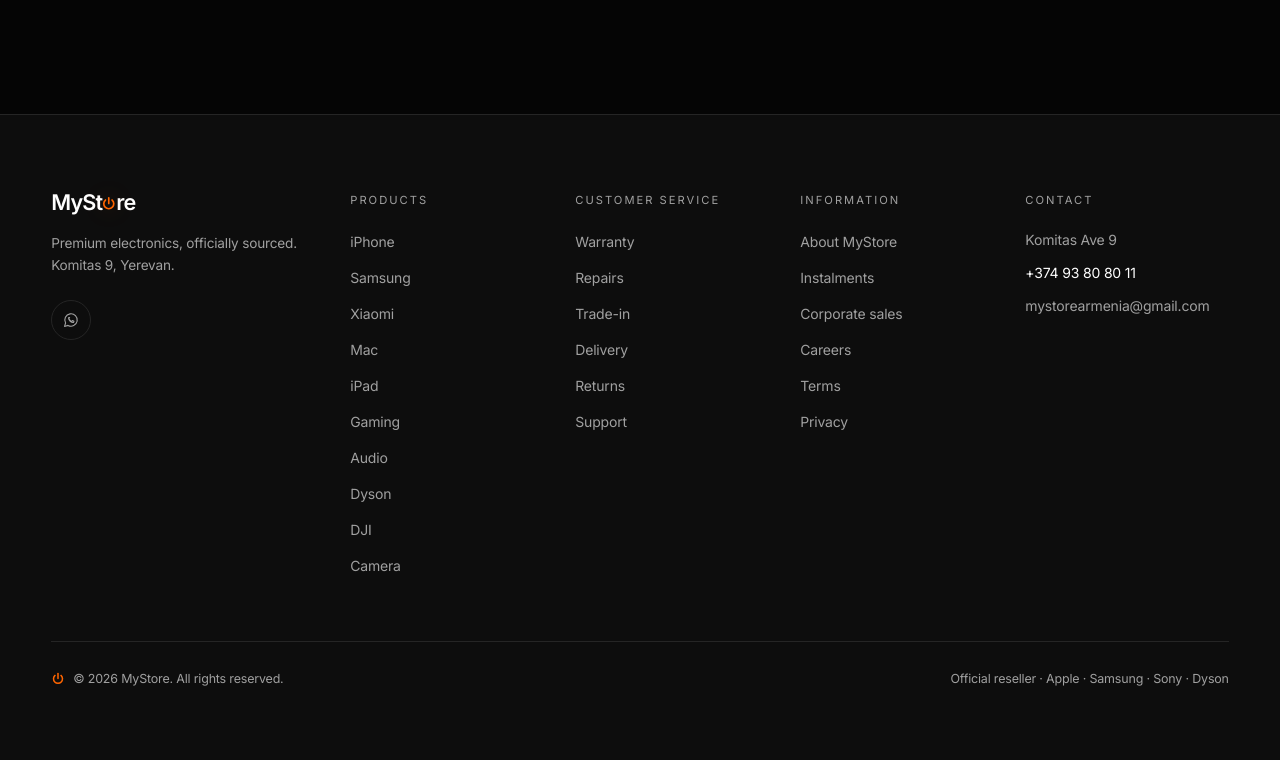
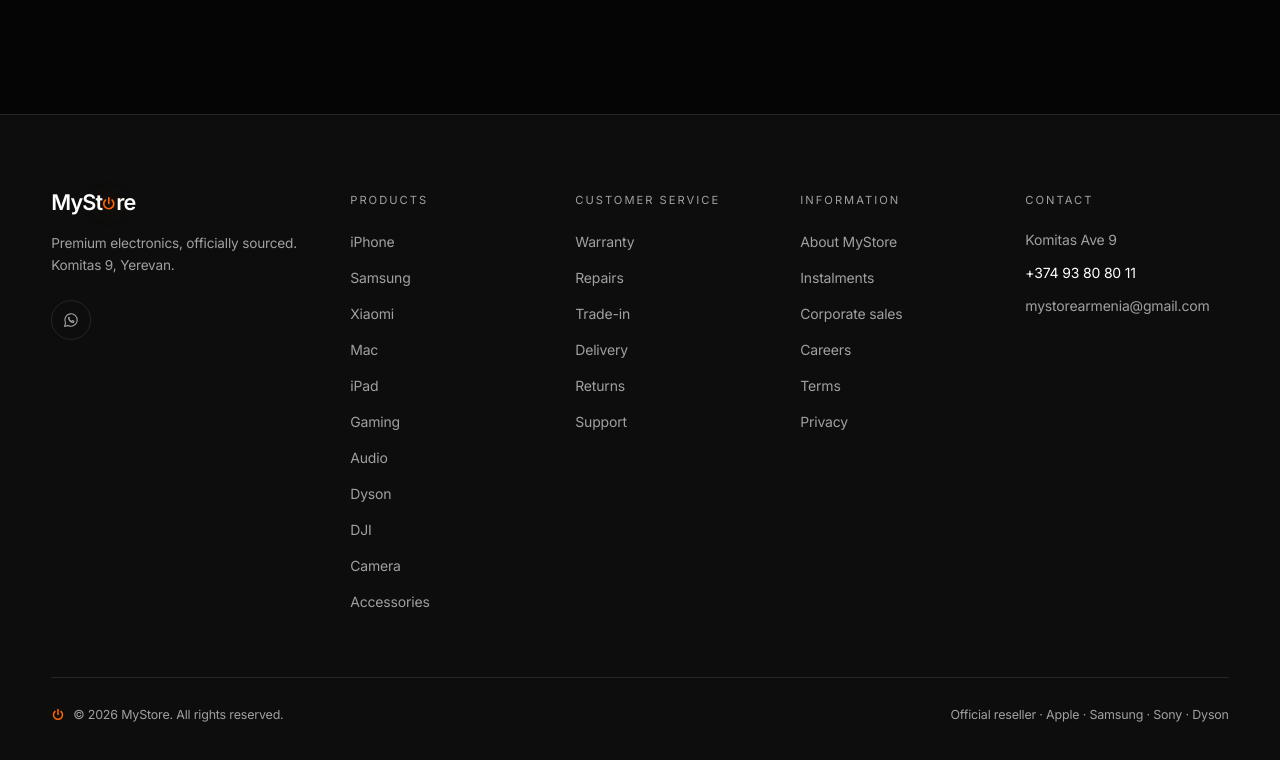
Before and after one commit to mystorearmenia-collab/mystore, a Next.js app: page /en/trade-in in a window 1280 px wide. Shown: the part 1128-1888 px from the top of the page. Built offline with nearby package versions, Linux system fonts and the light colour scheme.

Commit message:
Link footer product categories and trade-in to their actual pages

```diff
--- a/components/Footer.tsx
+++ b/components/Footer.tsx
@@ -16,13 +16,13 @@
   const serviceLinks = t.raw("serviceLinks") as string[];
   const infoLinks = t.raw("infoLinks") as string[];
   const productLinks = navigation
-    .filter((item) => item.key !== "home" && item.key !== "tradein" && item.key !== "accessories")
-    .map((item) => tNav(item.key));
+    .filter((item) => item.key !== "home" && item.key !== "tradein")
+    .map((item) => ({ label: tNav(item.key), href: item.href }));
 
   const columns = [
     { title: t("products"), links: productLinks },
-    { title: t("service"), links: serviceLinks },
-    { title: t("information"), links: infoLinks },
+    { title: t("service"), links: serviceLinks.map((label, index) => ({ label, href: index === 2 ? "/trade-in" : "/" })) },
+    { title: t("information"), links: infoLinks.map((label) => ({ label, href: "/" })) },
   ];
 
   return (
@@ -57,12 +57,12 @@
               </h3>
               <ul className="mt-5 space-y-3">
                 {column.links.map((link) => (
-                  <li key={link}>
+                  <li key={link.label}>
                     <Link
-                      href="/"
+                      href={link.href}
                       className="text-[0.875rem] text-muted transition-colors duration-250 hover:text-ink"
                     >
-                      {link}
+                      {link.label}
                     </Link>
                   </li>
                 ))}
```
